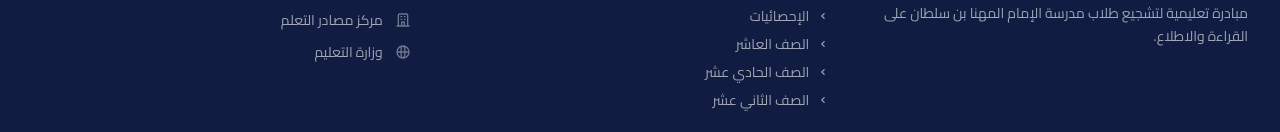
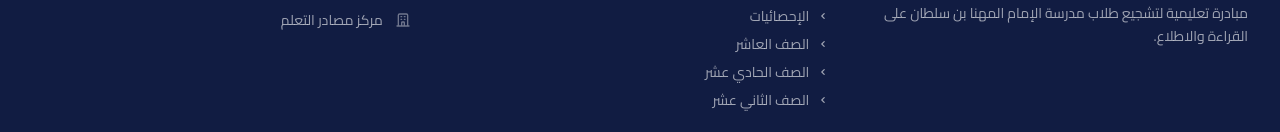
Before and after one commit to alwarifkm-design/Learning-Resource-Center-Competition, a React (Vite) app: page / in a window 1280 px wide. Shown: the part 2486-2618 px from the top of the page. Built offline with nearby package versions, Linux system fonts and the light colour scheme; no server answers; the database is empty.

Commit message:
تحديثات جديدة

```diff
--- a/src/components/layout/footer.jsx
+++ b/src/components/layout/footer.jsx
@@ -64,15 +64,7 @@ export default function Footer() {
                 </svg>
                 مركز مصادر التعلم
               </li>
-              <li>
-                <a href="https://home.moe.gov.om/" target="_blank" rel="noopener noreferrer"
-                  className="flex items-center gap-3 hover:text-white transition-colors">
-                  <svg className="w-4 h-4 text-white/40 shrink-0" fill="none" stroke="currentColor" viewBox="0 0 24 24">
-                    <path strokeLinecap="round" strokeLinejoin="round" strokeWidth={2} d="M21 12a9 9 0 01-9 9m9-9a9 9 0 00-9-9m9 9H3m9 9a9 9 0 01-9-9m9 9c1.657 0 3-4.03 3-9s-1.343-9-3-9m0 18c-1.657 0-3-4.03-3-9s1.343-9 3-9m-9 9a9 9 0 019-9" />
-                  </svg>
-                  وزارة التعليم
-                </a>
-              </li>
+
             </ul>
           </div>
         </div>
```
